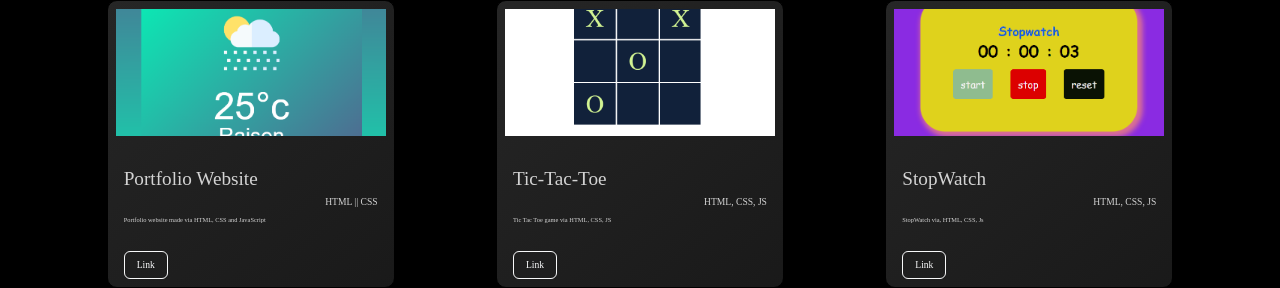
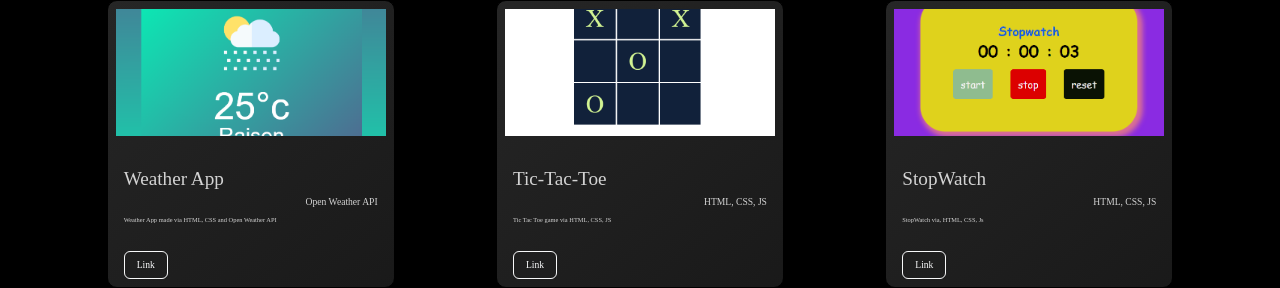
Before and after one commit to Raghav0404/Prasunet_WD_04, a plain HTML site: page index.html in a window 1280 px wide. Shown: the part 3109-3397 px from the top of the page. Drawn offline with nearby package versions, Linux system fonts and the light colour scheme; a web font is replaced by a local one.

Commit message:
Update index.html

```diff
--- a/index.html
+++ b/index.html
@@ -257,9 +257,9 @@
             <div class="card w-25 mx-auto">
                 <img class="card-img-top p-2 rounded-top cover " src="Images/Portfolio/Weather App.png">
                 <div class="card-body">
-                    <h2 class="card-title">Portfolio Website</h2>
-                    <h6 class="card-sub-title mb-2 text-end">HTML || CSS</h6>
-                    <p class="card-text">Portfolio website made via HTML, CSS and JavaScript</p>
+                    <h2 class="card-title">Weather App</h2>
+                    <h6 class="card-sub-title mb-2 text-end">Open Weather API</h6>
+                    <p class="card-text">Weather App made via HTML, CSS and Open Weather API</p>
                     <a href="https://raghav0404.github.io/Prasunet_WD_05/" class="btn btn-outline-light card-link">Link</a>
                 </div>
             </div>
```
